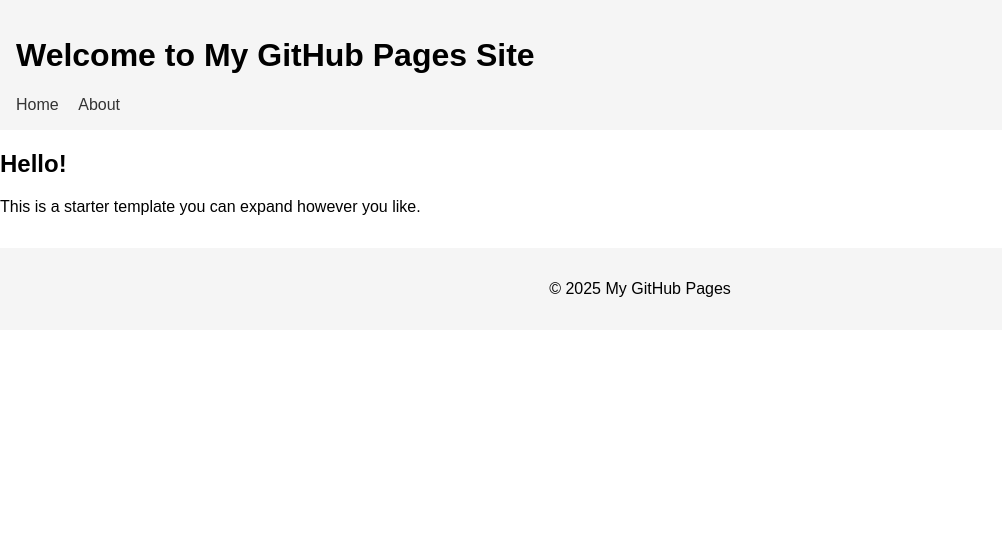
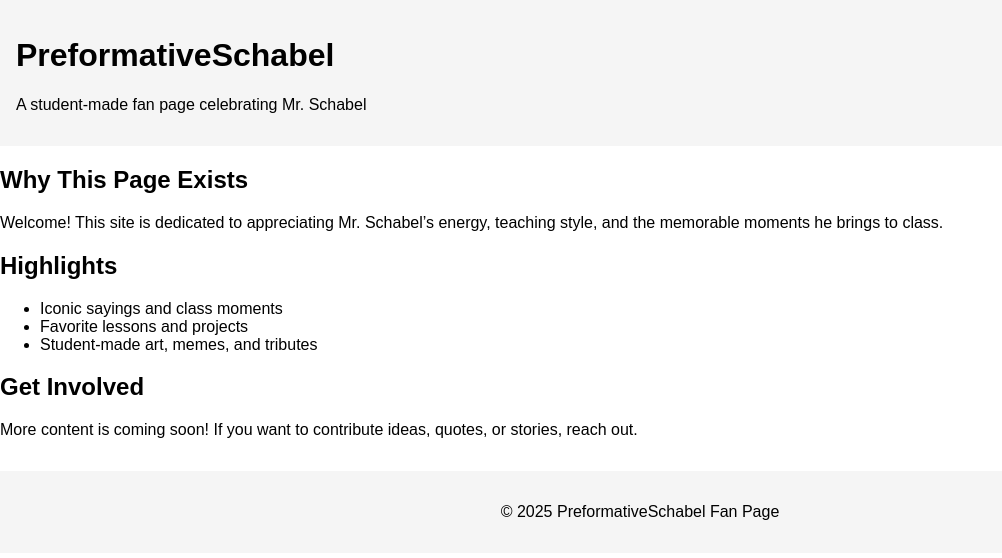
Before and after one commit to jimenez8885/jimenez8885.github.io, a plain HTML site: page index.html in a window 1280 px wide. Shown: the whole page, without its empty margins (0-1002 px from the left). Drawn offline with Linux system fonts and the light colour scheme.

Commit message:
Update index.html

```diff
--- a/index.html
+++ b/index.html
@@ -3,27 +3,38 @@
 <head>
   <meta charset="UTF-8" />
   <meta name="viewport" content="width=device-width, initial-scale=1.0" />
-  <title>My GitHub Pages Site</title>
+  <title>PreformativeSchabel — Fan Page</title>
   <link rel="stylesheet" href="style.css" />
 </head>
 <body>
   <header>
-    <h1>Welcome to My GitHub Pages Site</h1>
-    <nav>
-      <a href="index.html">Home</a>
-      <a href="about.html">About</a>
-    </nav>
+    <h1>PreformativeSchabel</h1>
+    <p>A student‑made fan page celebrating Mr. Schabel</p>
   </header>
 
   <main>
     <section>
-      <h2>Hello!</h2>
-      <p>This is a starter template you can expand however you like.</p>
+      <h2>Why This Page Exists</h2>
+      <p>Welcome! This site is dedicated to appreciating Mr. Schabel’s energy, teaching style, and the memorable moments he brings to class.</p>
+    </section>
+
+    <section>
+      <h2>Highlights</h2>
+      <ul>
+        <li>Iconic sayings and class moments</li>
+        <li>Favorite lessons and projects</li>
+        <li>Student‑made art, memes, and tributes</li>
+      </ul>
+    </section>
+
+    <section>
+      <h2>Get Involved</h2>
+      <p>More content is coming soon! If you want to contribute ideas, quotes, or stories, reach out.</p>
     </section>
   </main>
 
   <footer>
-    <p>© 2025 My GitHub Pages</p>
+    <p>© 2025 PreformativeSchabel Fan Page</p>
   </footer>
 </body>
 </html>
```
